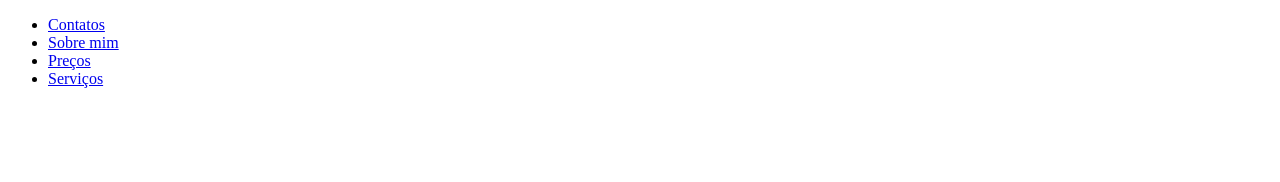
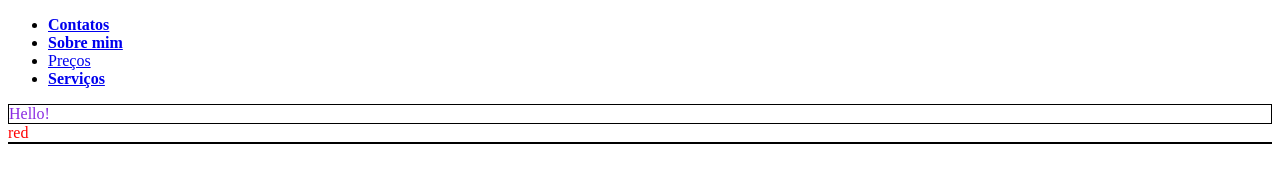
Before and after one commit to fernandassantos/navegacao, a plain HTML site: page index.html in a window 1280 px wide. Drawn offline with Linux system fonts and the light colour scheme.

Commit message:
adicionando estilo

```diff
--- a/index.html
+++ b/index.html
@@ -4,13 +4,35 @@
     <meta charset="UTF-8">
     <meta name="viewport" content="width=device-width, initial-scale=1.0">
     <title>Links e Navegação</title>
+
+<style>
+span {
+    color: red;
+}
+
+div {
+    border: 1px solid black;
+}
+
+.negrito {
+    font-weight: bold;
+}
+.semnegrito {
+    font-weight:normal;
+}
+
+</style>
 </head>
 <body>
-<ul>
+<ul class="negrito">
 <li><a href="/contatos.html" target="_self">Contatos</a></li>
 <li><a href="/sobre-mim.html" target="_blank"> Sobre mim</a></li>
-<li><a href="/precos.html" target="_blank">Preços</a></li>
+<li class="semnegrito"><a href="/precos.html" target="_blank">Preços</a></li>
 <li><a href="/servicos.html" target="_blank"> Serviços</a></li>
 </ul>
+
+<div style="color: blueviolet;"> Hello! </div>
+<span> red </span>
+<div></div>
 </body>
 </html>
```
